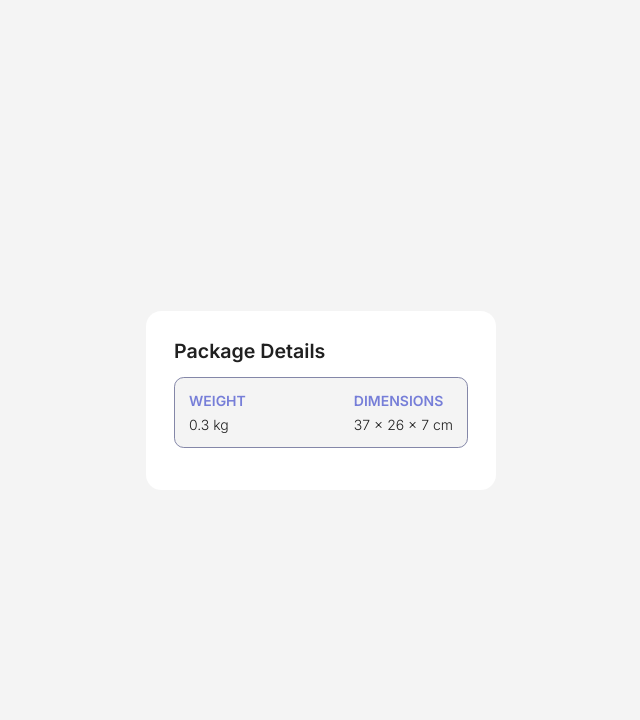
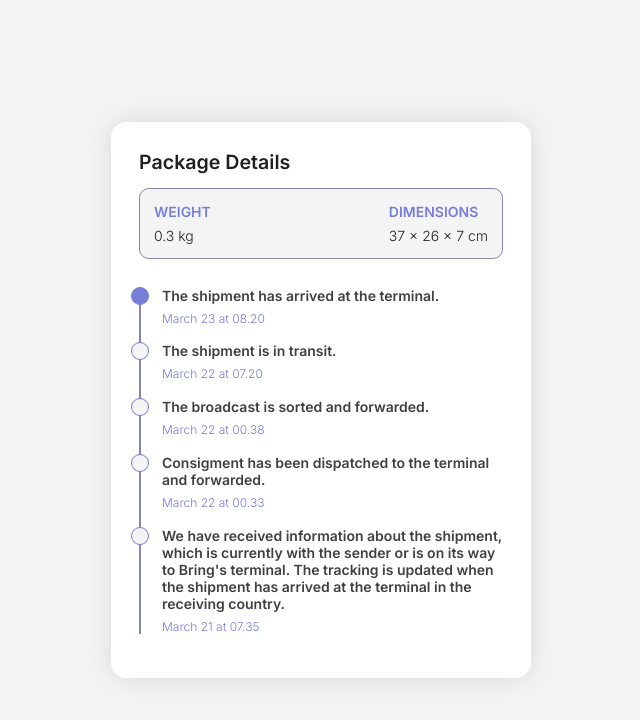
Before and after one commit to nslcoder/100-Days-Of-CSS, a plain HTML site: page src/package-delivery-timeline/index.html in a window 1280 px wide. Shown: the whole page, without its empty margins (319-959 px from the left). Drawn offline with Linux system fonts and the light colour scheme.

Commit message:
Complete product delivery timeline

```diff
--- a/src/package-delivery-timeline/index.html
+++ b/src/package-delivery-timeline/index.html
@@ -20,7 +20,43 @@
           <div class="measurement-value">37 x 26 x 7 cm</div>
         </div>
       </div>
-      <div id="timeline"></div>
+      <div id="timeline-container">
+        <div class="delivery-point">
+          <span class="marker arrived-marker"></span>
+          <p>The shipment has arrived at the terminal.</p>
+          <div class="datetime">March 23 at 08.20</div>
+          <div class="days-to">Has arrived</div>
+        </div>
+        <div class="delivery-point">
+          <span class="marker"></span>
+          <p>The shipment is in transit.</p>
+          <div class="datetime">March 22 at 07.20</div>
+          <div class="days-to">1 day to arrive</div>
+        </div>
+        <div class="delivery-point">
+          <span class="marker"></span>
+          <p>The broadcast is sorted and forwarded.</p>
+          <div class="datetime">March 22 at 00.38</div>
+          <div class="days-to">1 day to arrive</div>
+        </div>
+        <div class="delivery-point">
+          <span class="marker"></span>
+          <p>Consigment has been dispatched to the terminal and forwarded.</p>
+          <div class="datetime">March 22 at 00.33</div>
+          <div class="days-to">1 day to arrive</div>
+        </div>
+        <div class="delivery-point">
+          <span class="marker"></span>
+          <p>
+            We have received information about the shipment, which is currently
+            with the sender or is on its way to Bring's terminal. The tracking
+            is updated when the shipment has arrived at the terminal in the
+            receiving country.
+          </p>
+          <div class="datetime">March 21 at 07.35</div>
+          <div class="days-to">2 days to arrive</div>
+        </div>
+      </div>
     </div>
   </body>
 </html>
--- a/src/package-delivery-timeline/styles.css
+++ b/src/package-delivery-timeline/styles.css
@@ -18,14 +18,15 @@ body {
   align-items: center;
   font-family: "Inter", sans-serif;
   color: #202020;
-  font-size: 0.875em;
+  font-size: 14px;
 }
 
 #delivery-container {
   background-color: #fff;
   border-radius: 1.1em;
   padding: 2em;
-  width: 25em;
+  width: 30em;
+  box-shadow: 0 0 25px #d8d7d7;
 }
 
 #details-title {
@@ -48,3 +49,56 @@ body {
   font-weight: 600;
   margin-bottom: 0.5em;
 }
+
+#timeline-container {
+  margin-top: 2em;
+  border-left: 2px solid #8487a8;
+  padding-left: 1.5em;
+}
+
+.delivery-point {
+  margin-bottom: 1.2em;
+  position: relative;
+}
+
+.marker {
+  content: "";
+  position: absolute;
+  width: 18px;
+  height: 18px;
+  background-color: #f4f4f4;
+  border: 1px solid #767ed8;
+  border-radius: 50%;
+  left: -31px;
+}
+
+.arrived-marker {
+  background-color: #767ed8;
+}
+
+.delivery-point > p {
+  font-weight: 600;
+  color: #414040;
+  margin-bottom: 0.5em;
+}
+
+.datetime {
+  font-size: 12px;
+  color: #767ed8;
+}
+
+.days-to {
+  position: absolute;
+  top: 36.6px;
+  padding: 0.7em;
+  background-color: #767ed8;
+  color: #fff;
+  border-radius: 0.4em;
+  opacity: 0;
+  transition: opacity 0.5s, transform 0.5s;
+}
+
+.marker:hover ~ .days-to {
+  opacity: 1;
+  transform: translateY(-36.6px);
+}
```
Also changed, not shown: gifs/product-delivery-timeline.gif (added), 2 other files.
